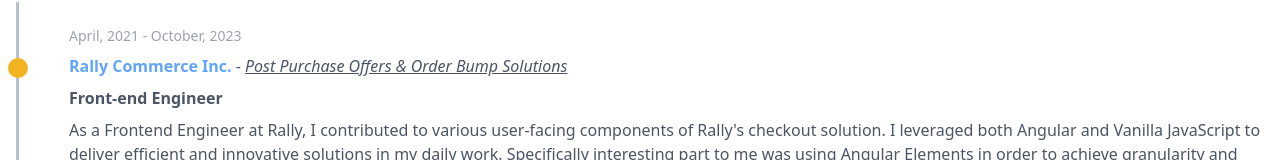
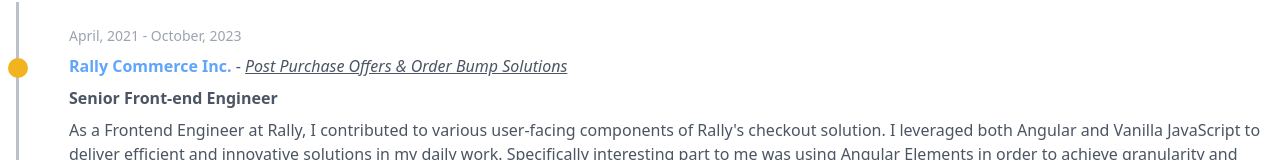
Before and after one commit to sbnhmzc/cv, a React (Create React App) app: page / in a window 1280 px wide. Shown: the part 640-800 px from the top of the page. Built offline with nearby package versions, Linux system fonts and the light colour scheme.

Commit message:
update work experience  title

```diff
--- a/src/data/workExperience.js
+++ b/src/data/workExperience.js
@@ -4,7 +4,7 @@ export const workExperience = [
     name: "Rally Commerce Inc.",
     slogan: "Post Purchase Offers & Order Bump Solutions",
     website: "https://rallyon.com/",
-    title: "Front-end Engineer",
+    title: "Senior Front-end Engineer",
     description: [
       {
         type: "text",
@@ -20,7 +20,7 @@ export const workExperience = [
     name: "Walter Code",
     slogan: "Development Consulting Company",
     website: "https://waltercode.com/",
-    title: "Front-end Engineer, Web Developer",
+    title: "Senior Front-end Engineer, Web Developer",
     description: [
       {
         type: "text",
```
